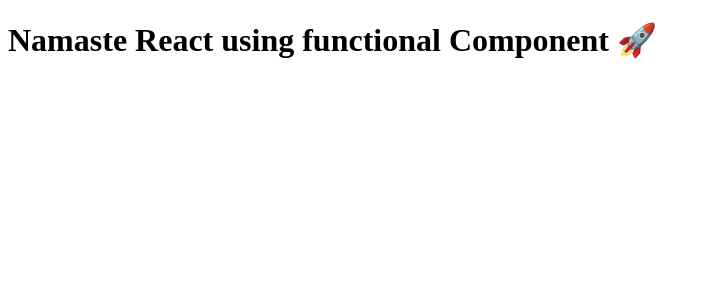
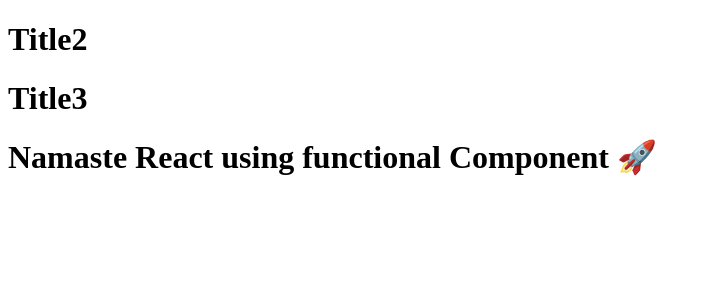
Before and after one commit to amoldongarwar/namaste-react, a React (Vite) app: page / in a window 1280 px wide. Shown: the top 300 px of the page, without its empty margins (0-710 px from the left). Built offline with nearby package versions, Linux system fonts and the light colour scheme.

Commit message:
episode-03

```diff
--- a/App.js
+++ b/App.js
@@ -1,48 +1,42 @@
 import React from "react";
 import ReactDOM from "react-dom/client";
 
-// React.createElement = object = HTMLElement(render)
-// const heading = React.createElement(
-//   "h1",
-//   { id: "heading" },
-//   "Namaste React🚀"
-// );
-// console.log(heading); // object
+const Title1 = () => {
+  return (
+    <h1 className="title1" tabIndex="1">Title1</h1>
+  )
+}
+const Title2 = () => {
+  return (
+    <h1 className="title2" tabIndex="1">Title2</h1>
+  )
+}
+const Title3 = () => {
+  return (
+    <h1 className="title3" tabIndex="1">Title3</h1>
+  )
+}
+const Title =
+   (
+    <h1 className="title1" tabIndex="1">Title1</h1>
+  )
 
-// JSX is not html inside javascript
-// JSX - is html like or XML like syntax in Javascript
-// JSX (transpiled before it reaches the JS) - PARCEL - Babel
-// JSX => Babel transpiles it to React.createElement => ReactElement-JS Object => HTMLElement(render)
-// Babel is a JavaScript compiler that converts modern JS
-// (ES6+, JSX, TypeScript) into older JS (ES5) for browser compatibility.
-// Used with bundlers (Parcel, Webpack, Vite) to make code production-ready.
+function TitleFn(){
+  return (
+    <h1>TitleFn</h1>
+  )
+}
 
-// React Element
-const jsxHeading = (
-  <h1 id="heading" className="head" tabIndex="1`">
-    Namaste React using JSX 🚀
-  </h1>
-); // single line
-const jsxHeading1 = (
-  <h1 id="heading" className="head" tabIndex="1">
-    Namaste React 🚀
-  </h1>
-); // Multi-line: Wrap in parentheses for readability
 
-// React Functional Component
-// without return keyword
-const HeadingComponent = () => <h1>Namaste React using functional Component 🚀</h1>
-const HeadingComponent1 = () => (
+// React functional Component
+const HeadingComponent = () => (
   <div id="container">
-    <h1 className="heading">Namaste React using functional Component 🚀</h1>
+    {Title1}
+    {Title2()}
+    <Title3/>
+    <h1>Namaste React using functional Component 🚀</h1>
   </div>
 )
-// return keyword
-const HeadingComponent2 = () => {
-  return <h1>Namaste React using functional Component 🚀</h1>;
-};
 
-console.log(jsxHeading); // object
 const root = ReactDOM.createRoot(document.getElementById("root"));
-// root.render(jsxHeading); // replacing
-root.render(<HeadingComponent1/>);
+root.render(<HeadingComponent/>);
```
